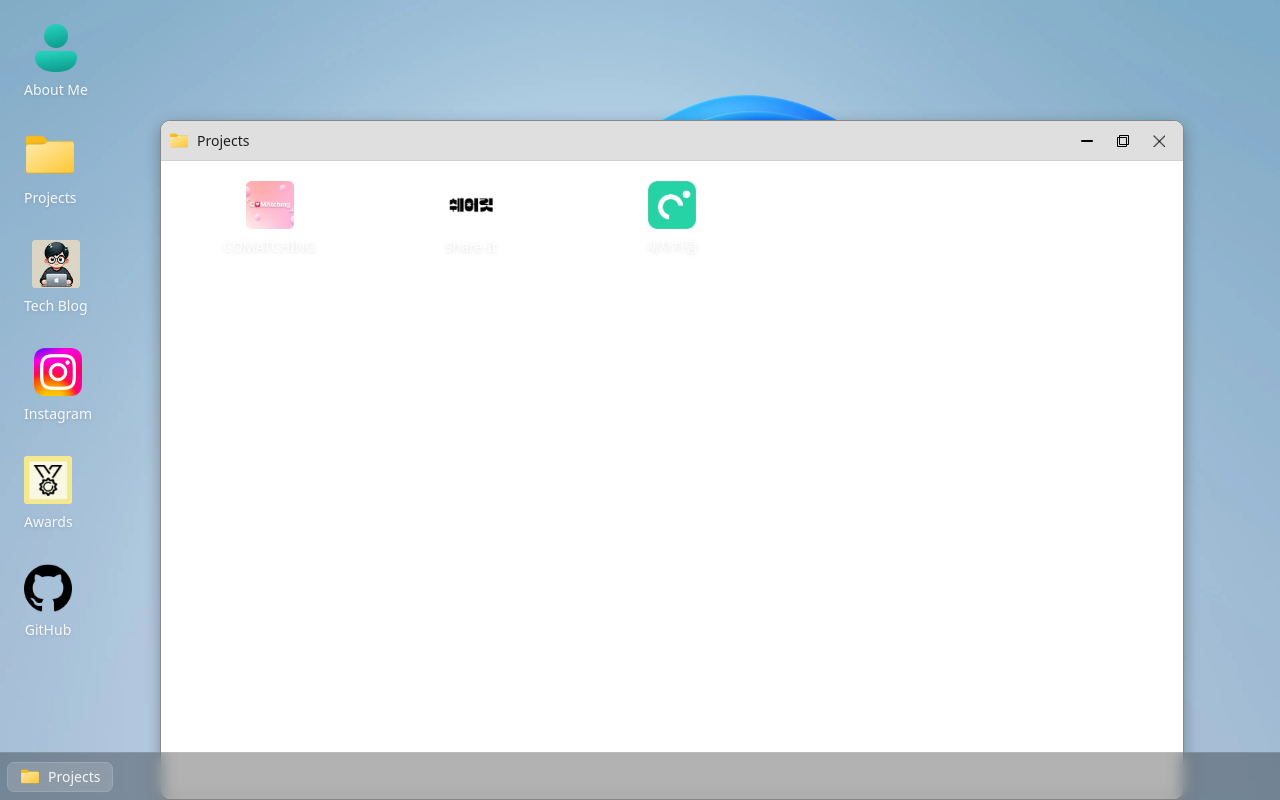
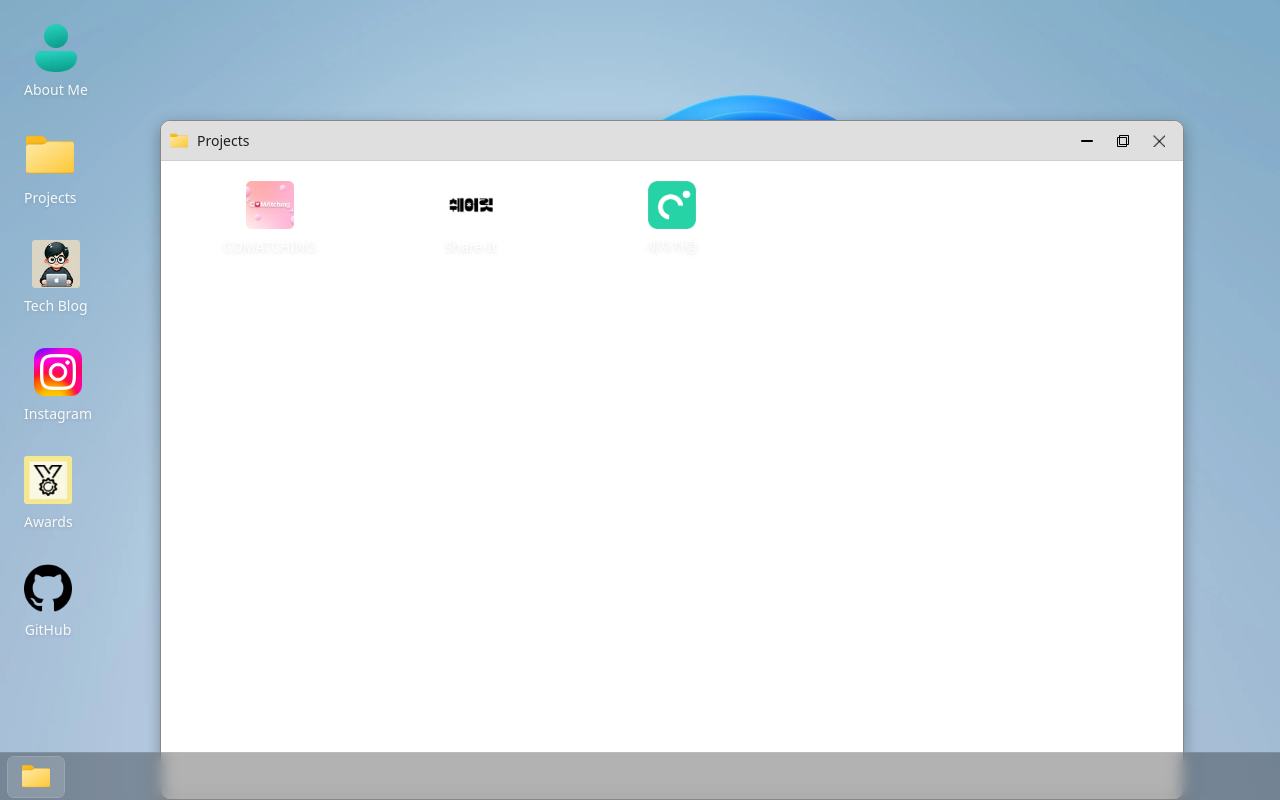
Before and after one commit to alpaka206/alpaka206.github.io, a React (Vite) app: page / in a window 1280 px wide. Both pictures are taken after a click on the button "Projects". Built offline with nearby package versions, Linux system fonts and the light colour scheme.

Commit message:
feat: 작업표시줄 아이콘만 뜨도록 변경

```diff
--- a/src/features/desktop/components/Taskbar.tsx
+++ b/src/features/desktop/components/Taskbar.tsx
@@ -19,7 +19,6 @@ export function TaskbarInline() {
       | {
           kind: 'tab';
           id: string;
-          title: string;
           icon: string;
           tabId: any;
           isActive: boolean;
@@ -27,7 +26,6 @@ export function TaskbarInline() {
       | {
           kind: 'folder';
           id: string;
-          title: string;
           icon: string;
           isActive: boolean;
         }
@@ -38,7 +36,6 @@ export function TaskbarInline() {
         arr.push({
           kind: 'tab',
           id: `pages:${t.id}`,
-          title: t.title,
           icon: t.icon,
           tabId: t.id,
           isActive:
@@ -54,7 +51,6 @@ export function TaskbarInline() {
         arr.push({
           kind: 'folder',
           id: w.id,
-          title: w.title,
           icon: w.icon,
           isActive: !w.isMinimized && activeWindowId === w.id,
         });
@@ -92,14 +88,12 @@ export function TaskbarInline() {
           className={`flex items-center gap-2 px-3 py-1 rounded-md hover:bg-white/10 transition ${
             it.isActive ? 'bg-white/15 outline outline-1 outline-white/25' : ''
           }`}
-          title={it.title}
         >
           <img
             src={it.icon}
             alt=''
-            className='w-5 h-5 object-contain rounded-sm'
+            className='w-8 h-8 object-contain rounded-sm'
           />
-          <span className='text-sm text-white/90'>{it.title}</span>
         </button>
       ))}
     </div>
```
